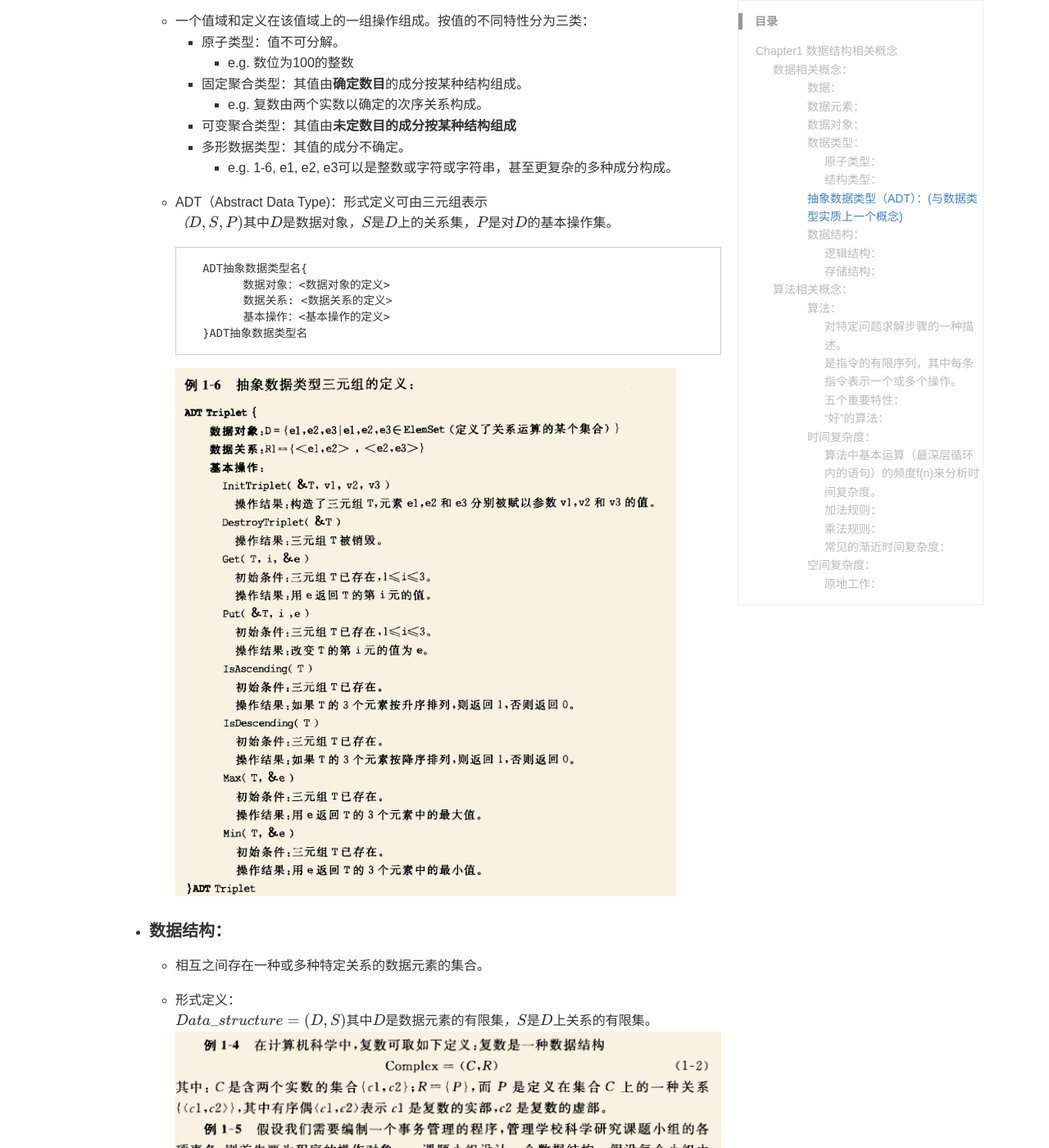
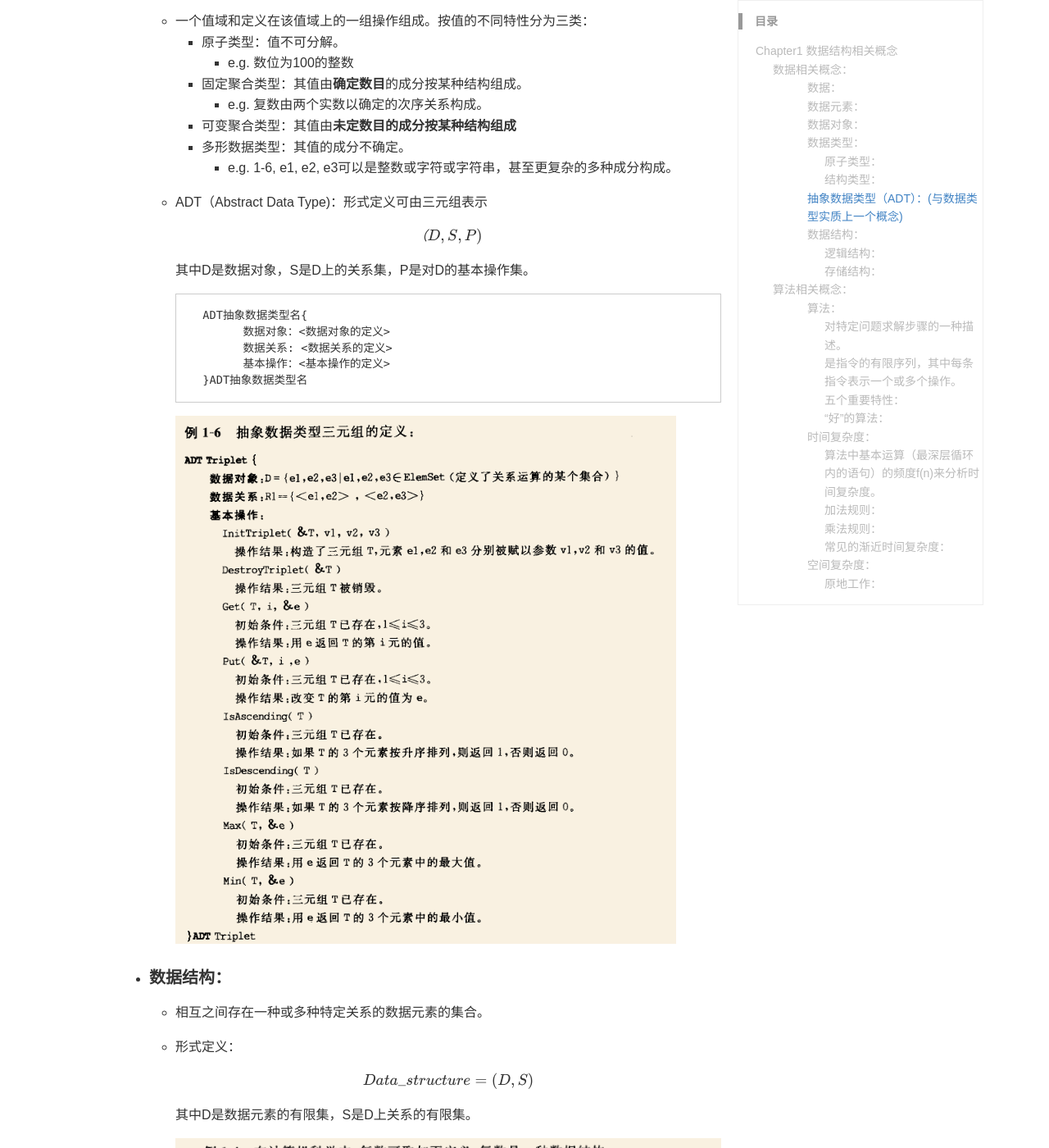
Before and after one commit to yangjucai/yangjucai.github.io, a Jekyll site: the page built from _posts/2022-03-03-数据结构相关概念.md, in a window 1280 px wide and 1400 px high, scrolled down 1013 px. Shown: the whole window at 82% size. Built offline with Jekyll 4.4.1, drawn with Linux system fonts in a browser that asks for light colours; some web fonts are replaced; formulas are drawn with MathJax 3; comment, search, counter and statistics services are not loaded; a style sheet for code colours, icons or effects is not loaded; some of the changed text lies outside the part shown.

Commit message:
linear list

````diff
--- a/_posts/2022-03-03-数据结构相关概念.md
+++ b/_posts/2022-03-03-数据结构相关概念.md
@@ -51,10 +51,13 @@ keywords: 数据结构, 基础概念
             - e.g. 1-6, e1, e2, e3可以是整数或字符或字符串，甚至更复杂的多种成分构成。
 
     - ADT（Abstract Data Type)：形式定义可由三元组表示
+
+
         $$
-        （D,S,P)\\
-        其中D是数据对象，S是D上的关系集，P是对D的基本操作集。\\
+        （D,S,P)
         $$
+
+        其中D是数据对象，S是D上的关系集，P是对D的基本操作集。
 
         ```
         ADT抽象数据类型名{
@@ -71,10 +74,14 @@ keywords: 数据结构, 基础概念
     - 相互之间存在一种或多种特定关系的数据元素的集合。
 
     - 形式定义：
+
+
         $$
-        Data\_structure = (D, S)\\
+        Data\_structure = (D, S)
+        $$
+
         其中D是数据元素的有限集，S是D上关系的有限集。
-        $$
+
         ![](https://cdn.jsdelivr.net/gh/yangjucai/yangjucai.github.io@main/images/posts20220303131507.png)
 
     - ##### 逻辑结构：
````
